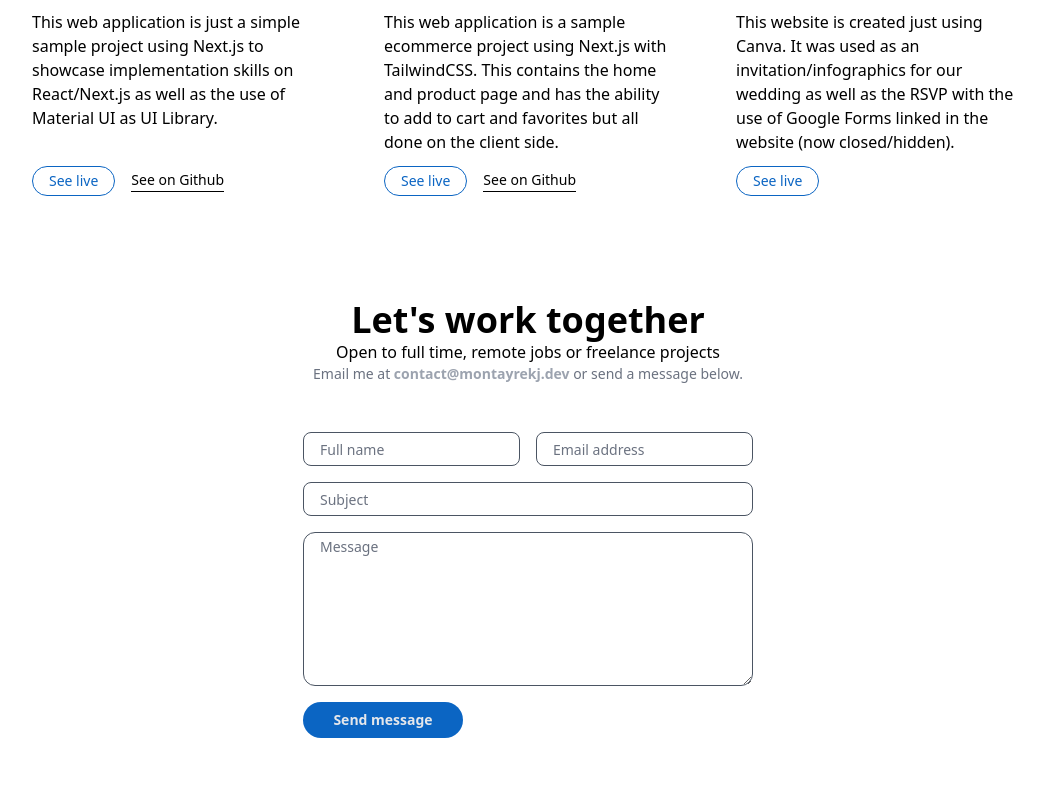
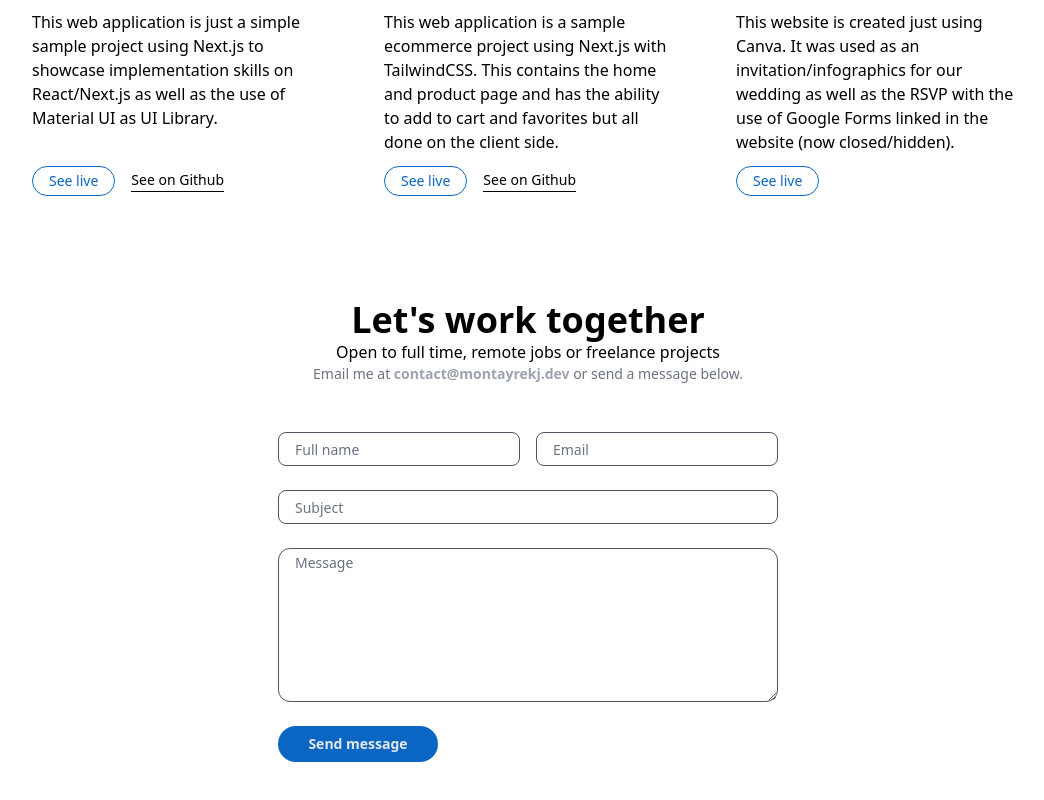
Before and after one commit to montayrekj/portfolio, a React (Vite) app: page / in a window 1280 px wide. Shown: the part 2084-2884 px from the top of the page, without its empty margins (112-1156 px from the left). Built offline with nearby package versions, Linux system fonts and the light colour scheme.

Commit message:
Working contact form

```diff
--- a/package.json
+++ b/package.json
@@ -24,6 +24,7 @@
     "react-dom": "^18.2.0",
     "react-hook-form": "^7.51.3",
     "react-router-dom": "^6.22.3",
+    "react-spinners": "^0.13.8",
     "react-toggle-dark-mode": "^1.1.1"
   },
   "devDependencies": {
--- a/src/components/Button.tsx
+++ b/src/components/Button.tsx
@@ -1,12 +1,14 @@
 import classNames from "classnames";
+import { ReactNode } from "react";
 
 type ButtonProps = {
-  label: string;
+  label: string | ReactNode;
   url?: string;
   onClick?: () => void;
   variant?: "primary" | "secondary" | "tertiary";
   className?: string;
   externalLink?: boolean;
+  type?: "submit" | "reset" | "button" | undefined;
 };
 
 const variantClasses = {
@@ -24,6 +26,7 @@ export default function Button({
   variant = "primary",
   className,
   externalLink = false,
+  type,
 }: ButtonProps) {
   return url ? (
     <a
@@ -46,6 +49,7 @@ export default function Button({
         className
       )}
       onClick={onClick}
+      type={type}
     >
       {label}
     </button>
--- a/src/components/Contact.tsx
+++ b/src/components/Contact.tsx
@@ -1,16 +1,53 @@
-import { useState } from "react";
-import TextInput from "./TextInput";
-import Textarea from "./Textarea";
+import { useEffect, useState } from "react";
 import Button from "./Button";
+import { FieldValues, useForm } from "react-hook-form";
+import emailjs from "@emailjs/browser";
+import { BeatLoader } from "react-spinners";
+
+const textInputClass =
+  "dark:bg-black bg-white border border-gray-600 px-4 py-1 rounded-lg placeholder:text-sm placeholder:text-gray-500 w-full";
+const textareaClass =
+  "dark:bg-black bg-white border border-gray-600 px-4 py-1 rounded-xl placeholder:text-sm placeholder:text-gray-500 w-full";
+const errorClass = "text-xs text-red-600 absolute bottom-[-18px] pl-1";
 
 export default function Contact() {
-  const [name, setName] = useState("");
-  const [email, setEmail] = useState("");
-  const [subject, setSubject] = useState("");
-  const [message, setMessage] = useState("");
   const [formSent, setFormSent] = useState(false);
+  const {
+    register,
+    handleSubmit,
+    reset,
+    formState: { errors, isSubmitting },
+  } = useForm();
+
+  useEffect(() => {
+    setFormSent(sessionStorage.getItem("contact_form_sent") === "true");
+  }, []);
+
+  const onSubmit = async (data: FieldValues) => {
+    const { name, email, subject, message } = data;
+    try {
+      const templateParams = {
+        name,
+        email,
+        subject,
+        message,
+      };
+      await emailjs.send(
+        import.meta.env.VITE_EMAIL_JS_SERVICE_ID,
+        import.meta.env.VITE_EMAIL_JS_TEMPLATE_ID,
+        templateParams,
+        import.meta.env.VITE_EMAIL_JS_PUBLIC_KEY
+      );
+      setFormSent(true);
+      sessionStorage.setItem("contact_form_sent", "true");
+      reset();
+    } catch (e) {
+      console.log(e);
+    }
+  };
 
   return (
+    <form onSubmit={handleSubmit(onSubmit)}>
       <div className="max-w-screen-sm text-center mx-auto mt-14" id="contact">
         <h2 className="text-4xl font-semibold">Let's work together</h2>
         <p>Open to full time, remote jobs or freelance projects</p>
@@ -24,45 +61,104 @@ export default function Contact() {
           </a>{" "}
           or send a message below.
         </p>
-      <div className="flex flex-col py-12 gap-4 max-w-[450px] mx-auto">
+        <div className="flex flex-col py-12 gap-6 max-w-[500px] mx-auto">
           <div className="flex justify-between [&_input]:w-full gap-4">
-          <TextInput
-            name="name"
+            <div className="flex flex-col flex-1 items-start relative">
+              <input
+                type="text"
+                className={textInputClass}
                 placeholder="Full name"
-            value={name}
-            setValue={setName}
+                {...register("name", {
+                  required: {
+                    value: true,
+                    message: "Please enter your full name",
+                  },
+                })}
               />
-          <TextInput
-            name="email"
-            placeholder="Email address"
-            value={email}
-            setValue={setEmail}
+              {errors.name && (
+                <span className={errorClass}>
+                  {errors.name?.message?.toString()}
+                </span>
+              )}
+            </div>
+            <div className="flex flex-col flex-1 items-start relative">
+              <input
+                type="text"
+                className={textInputClass}
+                placeholder="Email"
+                {...register("email", {
+                  required: { value: true, message: "Please enter your email" },
+                  pattern: {
+                    value:
+                      /^[a-zA-Z0-9.!#$%&’*+/=?^_`{|}~-]+@[a-zA-Z0-9-]+(?:\.[a-zA-Z0-9-]+)*$/,
+                    message: "Please enter a valid email",
+                  },
+                })}
+              />
+              {errors.email && (
+                <span className={errorClass}>
+                  {errors.email?.message?.toString()}
+                </span>
+              )}
+            </div>
+          </div>
+          <div className="flex flex-col flex-1 items-start relative">
+            <input
+              type="text"
+              className={textInputClass}
+              placeholder="Subject"
+              {...register("subject", {
+                required: { value: true, message: "Please enter a subject" },
+              })}
+            />
+            {errors.subject && (
+              <span className={errorClass}>
+                {errors.subject?.message?.toString()}
+              </span>
+            )}
+          </div>
+          <div className="flex flex-col flex-1 items-start relative">
+            <textarea
+              className={textareaClass}
+              placeholder="Message"
+              rows={6}
+              {...register("message", {
+                required: { value: true, message: "Please enter your message" },
+              })}
+            />
+            {errors.message && (
+              <span className={errorClass}>
+                {errors.message?.message?.toString()}
+              </span>
+            )}
+          </div>
+          {!formSent && (
+            <Button
+              label={
+                !isSubmitting ? (
+                  "Send message"
+                ) : (
+                  <div className="flex items-center justify-center">
+                    <BeatLoader
+                      size="12"
+                      className="dark:[&_span]:!bg-gray-300 [&_span]:!bg-black"
                     />
                   </div>
-        <TextInput
-          name="subject"
-          placeholder="Subject"
-          value={subject}
-          setValue={setSubject}
-        />
-        <Textarea
-          name={message}
-          placeholder="Message"
-          value={message}
-          setValue={setMessage}
-          rows={6}
-        />
-        {!formSent && (
-          <Button
-            label="Send message"
+                )
+              }
               variant="secondary"
-            onClick={() => {
-              setFormSent(false);
-            }}
+              type="submit"
               className="w-40 text-sm"
             />
           )}
+          {formSent && (
+            <p className=" text-darkblue dark:text-lightblue">
+              Thank you for getting in touch with me!
+              <br /> We'll reach out to you as soon as possible.
+            </p>
+          )}
         </div>
       </div>
+    </form>
   );
 }
--- a/src/components/Languages.tsx
+++ b/src/components/Languages.tsx
@@ -34,7 +34,7 @@ const languages = [
     name: "TailwindCSS",
     description: "A utility-first widely used frontend CSS framework.",
     icon: tailwind,
-    iconClass: "h-6 w-10",
+    iconClass: "h-6 w-12",
   },
   {
     name: "NodeJS",
--- a/src/components/TextInput.tsx
+++ b/src/components/TextInput.tsx
@@ -1,30 +1,11 @@
-import { Dispatch, HTMLProps, SetStateAction } from "react";
+import { HTMLProps } from "react";
 
-type TextInputProps = {
-  name: string;
-  type?: string;
-  placeholder: string;
-  value: string;
-  setValue: Dispatch<SetStateAction<string>>;
-} & HTMLProps<HTMLInputElement>;
-
-export default function TextInput({
-  name,
-  type = "text",
-  placeholder,
-  value,
-  setValue,
-  ...props
-}: TextInputProps) {
+export default function TextInput(props: HTMLProps<HTMLInputElement>) {
   return (
     <input
+      type="text"
+      className="dark:bg-black bg-white border border-gray-600 px-4 py-1 rounded-lg placeholder:text-sm placeholder:text-gray-500"
       {...props}
-      className="dark:bg-black bg-white border border-gray-600 px-4 py-1 rounded-lg placeholder:text-sm placeholder:text-gray-500"
-      type={type}
-      name={name}
-      placeholder={placeholder}
-      value={value}
-      onChange={(e) => setValue(e.target.value)}
     />
   );
 }
--- a/src/components/Textarea.tsx
+++ b/src/components/Textarea.tsx
@@ -1,27 +1,10 @@
-import { Dispatch, HTMLProps, SetStateAction } from "react";
+import { HTMLProps } from "react";
 
-type TextAreaProps = {
-  name: string;
-  placeholder: string;
-  value: string;
-  setValue: Dispatch<SetStateAction<string>>;
-} & HTMLProps<HTMLTextAreaElement>;
-
-export default function Textarea({
-  name,
-  placeholder,
-  value,
-  setValue,
-  ...props
-}: TextAreaProps) {
+export default function Textarea(props: HTMLProps<HTMLTextAreaElement>) {
   return (
     <textarea
+      className="dark:bg-black bg-white border border-gray-600 px-4 py-1 rounded-xl placeholder:text-sm placeholder:text-gray-500"
       {...props}
-      className="dark:bg-black bg-white border border-gray-600 px-4 py-1 rounded-xl placeholder:text-sm placeholder:text-gray-500"
-      name={name}
-      placeholder={placeholder}
-      value={value}
-      onChange={(e) => setValue(e.target.value)}
     />
   );
 }
```
Also changed, not shown: 2 other files (tests, documents, lock files or other folders). Lines whose indentation alone changed are shown as unchanged.
